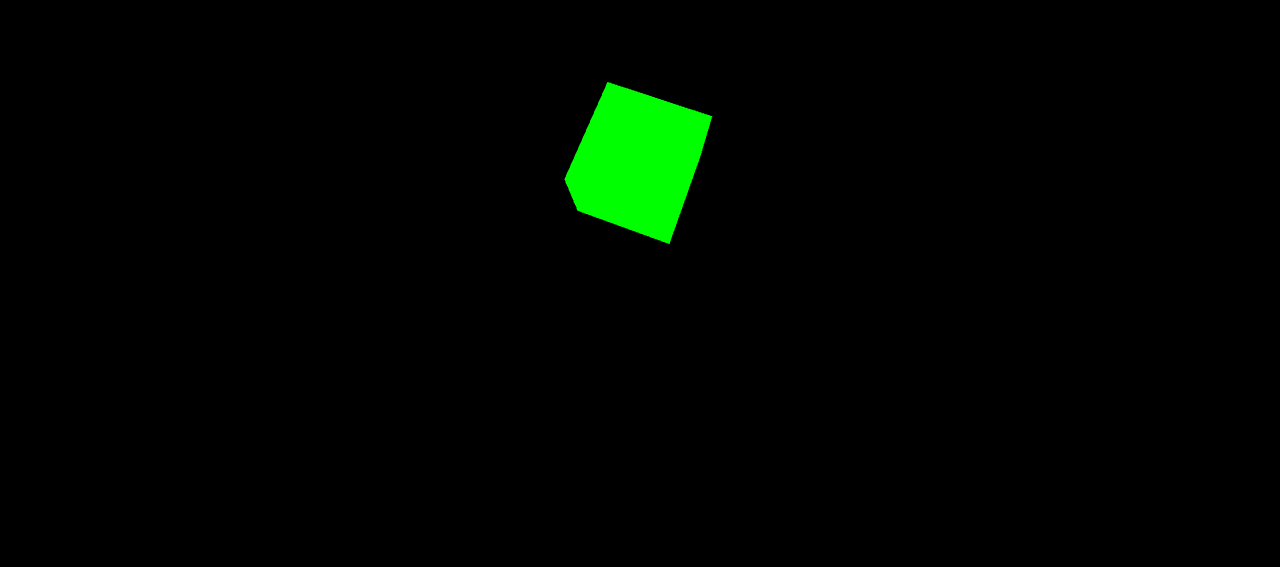
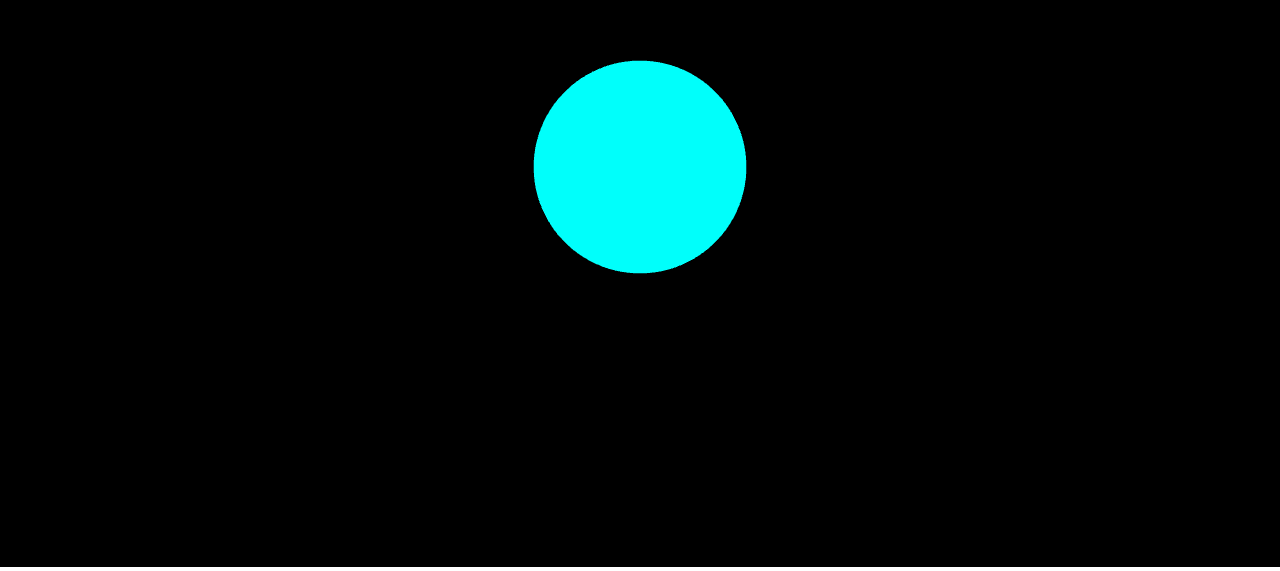
Before and after one commit to HarshitKumarSahu/blobmixer, a website built with Vite: page index.html in a window 1280 px wide. Shown: the part 233-804 px from the top of the page. Built offline with nearby package versions, Linux system fonts and the light colour scheme; animation ran at ten frames a second; files whose address does not match are found by name.

Commit message:
added basic vertex and fragmet shader code

```diff
--- a/package.json
+++ b/package.json
@@ -9,7 +9,8 @@
     "preview": "vite preview"
   },
   "devDependencies": {
-    "vite": "^6.1.0"
+    "vite": "^6.1.0",
+    "vite-plugin-glsl": "^1.3.1"
   },
   "dependencies": {
     "three": "^0.173.0"
--- /dev/null
+++ b/shaders/fragment.glsl
@@ -0,0 +1,4 @@
+void main() {
+    // Set the color of the fragment
+    gl_FragColor = vec4(0.0, 1.0, 0.9843, 1.0); // A simple blue color
+}
--- /dev/null
+++ b/shaders/vertex.glsl
@@ -0,0 +1,12 @@
+// uniform float uTime;
+varying vec2 vUv;
+
+void main() {
+    // Transform position from model space to clip space
+    vUv = uv;
+    vec4 modelPosition = modelMatrix * vec4(position, 1.0);
+    vec4 viewPosition = viewMatrix * modelPosition;
+    vec4 projectedPosition = projectionMatrix * viewPosition;
+
+    gl_Position = projectedPosition;
+}
--- a/src/main.js
+++ b/src/main.js
@@ -1,5 +1,8 @@
 import * as THREE from 'three';
 import { OrbitControls } from 'three/examples/jsm/controls/OrbitControls.js';
+import vertex from "../shaders/vertex.glsl";
+import fragment from "../shaders/fragment.glsl";
+import { RGBELoader } from 'three/examples/jsm/loaders/RGBELoader.js'; // Import RGBELoader
 
 const scene = new THREE.Scene();
 // const cameraDistance = 5;
@@ -18,12 +21,27 @@ const renderer = new THREE.WebGLRenderer({
     antialias: true
 });
 renderer.setSize(window.innerWidth, window.innerHeight);
-renderer.setPixelRatio(window.devicePixelRatio); // Set pixel ratio for better quality
+renderer.setPixelRatio(Math.min(window.devicePixelRatio, 2));
+renderer.toneMapping = THREE.ACESFilmicToneMapping;
+renderer.toneMappingExposure = 1;
+renderer.outputEncoding = THREE.sRGBEncoding
 
 const controls = new OrbitControls(camera, renderer.domElement); // Initialize OrbitControls
 
-const geometry = new THREE.BoxGeometry(1 , 1, 1);
-const material = new THREE.MeshBasicMaterial({ color: 0x00ff00 });
+// Load HDRI environment map
+const rgbeLoader = new RGBELoader();
+rgbeLoader.load('/hdri/peppermint_powerplant_1k.hdr', (texture) => {
+    texture.mapping = THREE.EquirectangularReflectionMapping;
+    // scene.background = texture; // Set the background
+    scene.environment = texture; // Set the environment
+});
+
+const geometry = new THREE.SphereGeometry(1 , 100, 100);
+// const material = new THREE.MeshBasicMaterial({ color: 0x00ff00 });
+const material = new THREE.ShaderMaterial({
+    vertexShader: vertex,
+    fragmentShader: fragment
+ });
 const cube = new THREE.Mesh(geometry, material);
 scene.add(cube);
 
--- a/src/style.css
+++ b/src/style.css
@@ -8,3 +8,10 @@ html, body {
     height: 100%;
     width: 100%;
 }
+.canvas {
+    position: absolute;
+    top: 0;
+    left: 0;
+    height: 100%;
+    width: 100%;
+}
--- /dev/null
+++ b/vite.config.js
@@ -0,0 +1,6 @@
+import glsl from 'vite-plugin-glsl';
+import { defineConfig } from 'vite';
+
+export default defineConfig({
+  plugins: [ glsl() ]
+});
```
Also changed, not shown: 1 other file.
